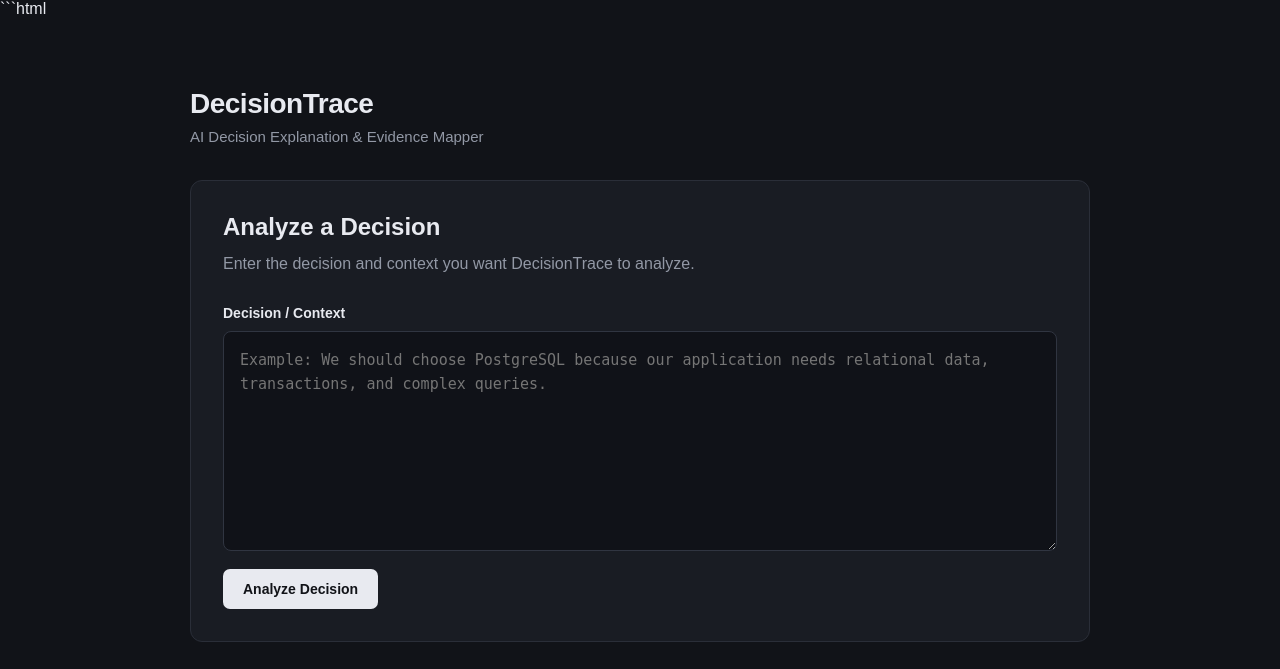
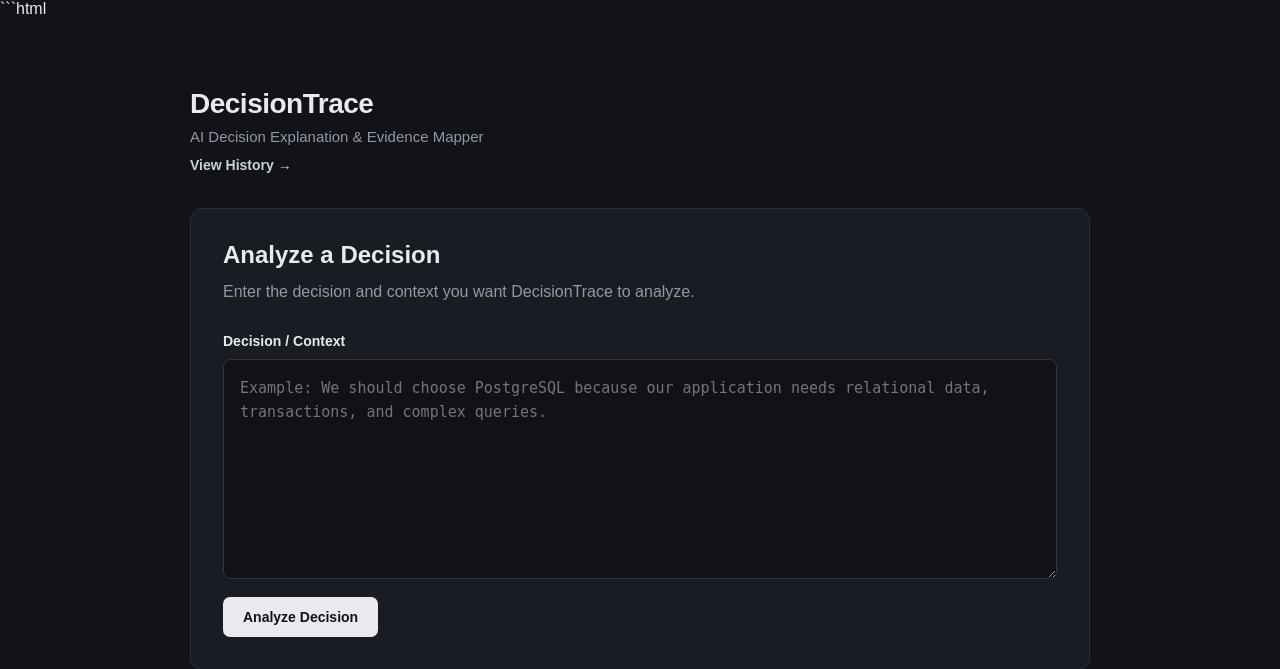
Before and after one commit to karthik-k11/DecisionTrace, a Flask app: page / in a window 1280 px wide. Shown: the top 669 px of the page. Run offline with Flask 3, Linux system fonts and the light colour scheme.

Commit message:
Frontend modified

```diff
--- a/static/style.css
+++ b/static/style.css
@@ -356,3 +356,16 @@ button:hover {
 .error-card {
     border-color: #8b949e;
 }
+
+.history-link {
+    display: inline-block;
+    margin-top: 12px;
+    color: #c9d1d9;
+    text-decoration: none;
+    font-size: 14px;
+    font-weight: 600;
+}
+
+.history-link:hover {
+    text-decoration: underline;
+}
--- a/templates/index.html
+++ b/templates/index.html
@@ -21,6 +21,10 @@
     <header>
         <div class="brand">DecisionTrace</div>
         <p>AI Decision Explanation & Evidence Mapper</p>
+
+        <a href="{{ url_for('history') }}" class="history-link">
+            View History →
+        </a>
     </header>
 
 
```
